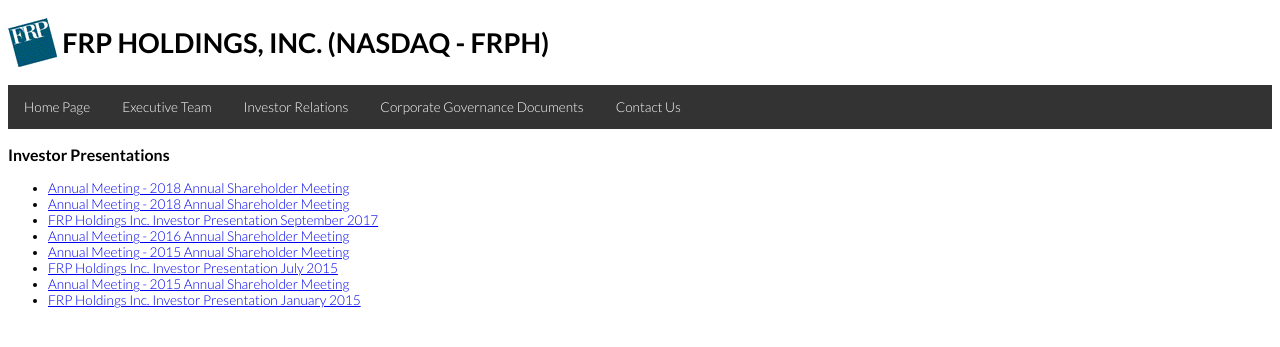
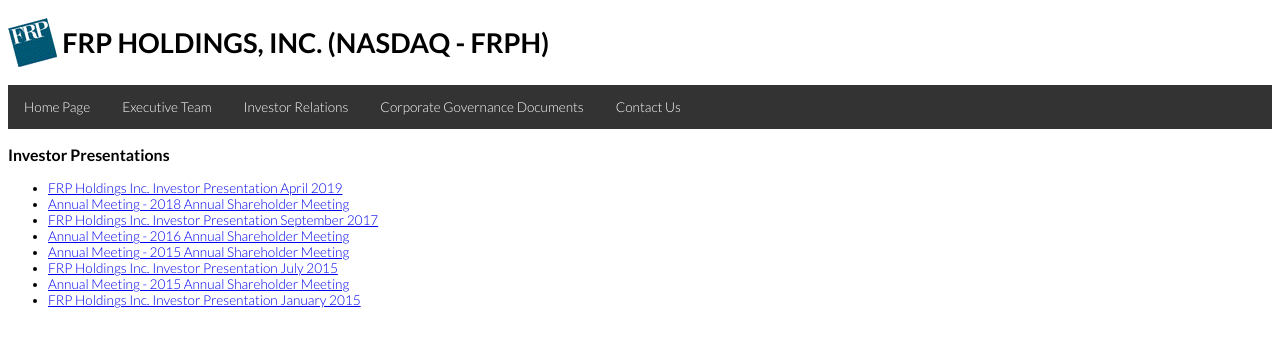
Before and after one commit to frpholdings/frpholdings.github.io, a Jekyll site: the page built from investor-presentations.md, in a window 1280 px wide. Shown: the top 347 px of the page. Built offline with Jekyll 4.4.1, drawn with Linux system fonts in a browser that asks for light colours.

Commit message:
Update investor-presentations.md

```diff
--- a/investor-presentations.md
+++ b/investor-presentations.md
@@ -6,7 +6,7 @@
 
 ### {{page.title}}
 
-- [Annual Meeting - 2018 Annual Shareholder Meeting](/assets/presentations/2019-InvestorPresentationfinal.pdf)
+- [FRP Holdings Inc. Investor Presentation April 2019](/assets/presentations/2019-InvestorPresentationfinal.pdf)
 - [Annual Meeting - 2018 Annual Shareholder Meeting](/assets/presentations/2018 Annual Meeting 5-14-18.pdf)
 - [FRP Holdings Inc. Investor Presentation September 2017](/assets/presentations/frph-20170901-ip.pdf)
 - [Annual Meeting - 2016 Annual Shareholder Meeting](/assets/presentations/2016_Annual_Meeting_-_FRPH_FINAL.PDF)
```
